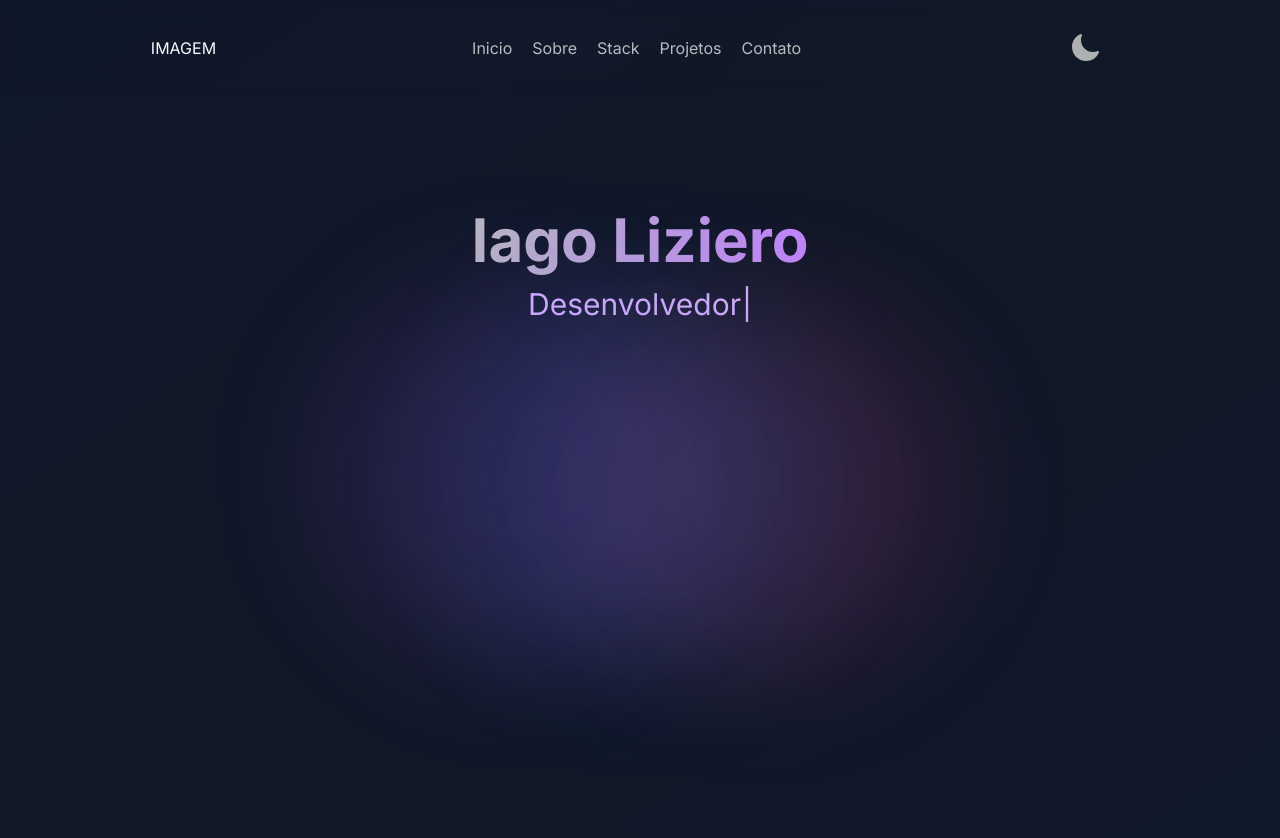
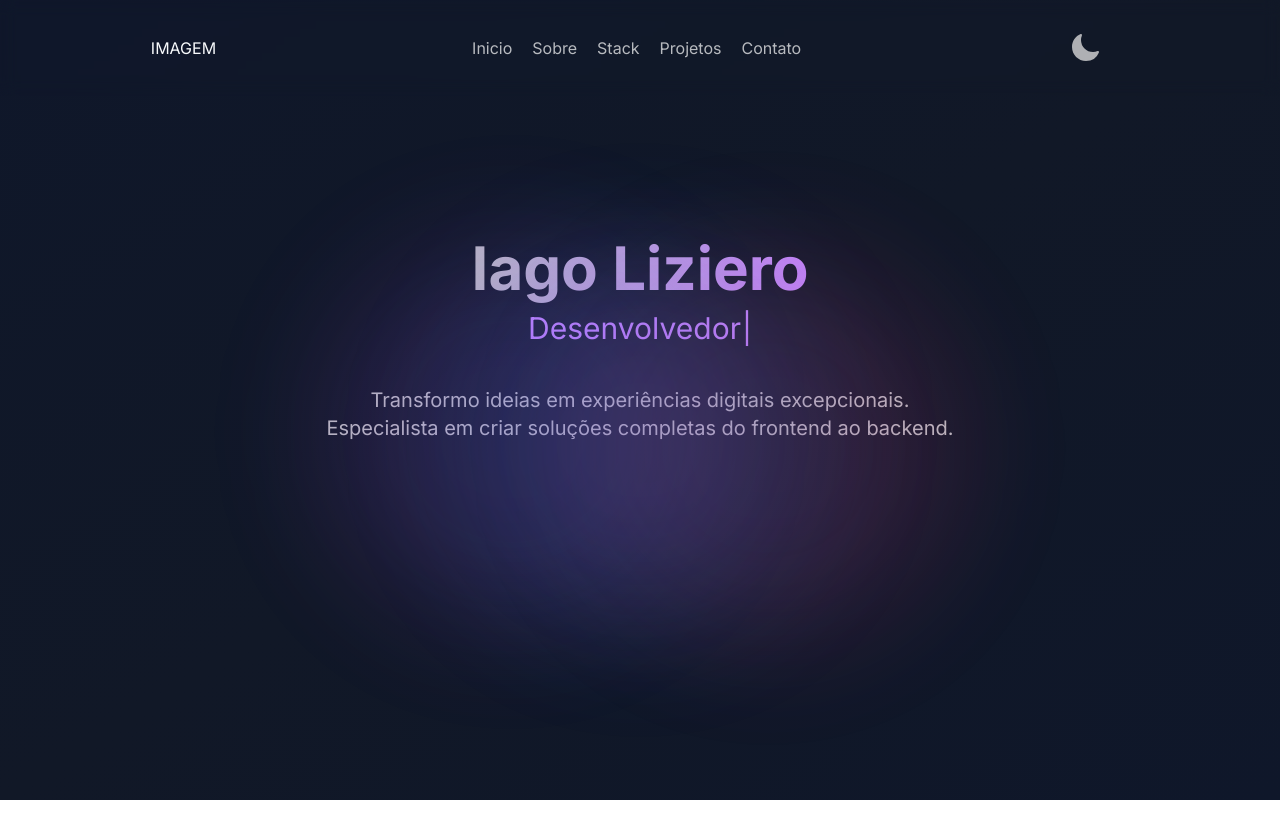
Before and after one commit to iagoliziero/my-portfolio, a React (Vite) app: page / in a window 1280 px wide. Shown: the top 838 px of the page. After the commit the page ends 800 px from the top, so only its background shows below. Built offline with nearby package versions, Linux system fonts and the light colour scheme.

Commit message:
feat: create Hero Section in App

```diff
--- a/src/App.tsx
+++ b/src/App.tsx
@@ -7,18 +7,27 @@ function App() {
   return (
     <div className="min-h-screen bg-gradient-to-br from-slate-900 via-gray-900 to-slate-900 dark:from-black dark:via-gray-900 dark:to-black transition-all duration-300 overflow-x-hidden">
       <Header />
-      <section className="relative flex items-center justify-center mt-20 h-screen">
-        <h1 className="text-5xl md:text-6xl text-slate-50 font-bold relative bottom-60 text-center bg-gradient-to-r from-white/70 to-purple-400 text-transparent bg-clip-text p-3">
-          Iago Liziero
-        </h1>
-        <div className="absolute text-center mb-[22rem] text-purple-300 text-2xl md:text-3xl ">
-          <TypeWriterEffect />
+      {/* create component here (Hero Section) */}
+      <section className="relative flex flex-col items-center justify-center h-screen gap-5 top-10">
+        <div className="flex flex-col items-center relative bottom-24">
+          <h1 className="text-5xl md:text-6xl text-slate-50 font-bold relative  text-center bg-gradient-to-r from-white/70 to-purple-400 text-transparent bg-clip-text p-3">
+            Iago Liziero
+          </h1>
+          <div className=" text-center text-purple-400 text-2xl md:text-3xl mb-10">
+            <TypeWriterEffect />
+          </div>
+
+          <p className="text-white/70 text-center text-lg md:text-xl max-w-[20rem] md:max-w-[30rem] lg:max-w-[40rem]">
+            Transformo ideias em experiências digitais excepcionais.
+            Especialista em criar soluções completas do frontend ao backend.
+          </p>
         </div>
         <div className="flex flex-col items-center justify-center">
           {" "}
           <Hero />
         </div>
       </section>
+      {/* create component here (Hero Section) */}
     </div>
   );
 }
--- a/src/components/TypeWriter.tsx
+++ b/src/components/TypeWriter.tsx
@@ -3,7 +3,7 @@ import TypeWriter from 'typewriter-effect'
 const TypeWriterEffect = () => {
     return (
         <TypeWriter options={{
-            strings: ['Desenvolvedor Full Stack', 'Criador de Soluções', 'Desenvolvedor Backend'],
+            strings: ['Desenvolvedor Full Stack', 'Criador de Soluções', 'Desenvolvedor Backend', 'Desenvolvedor Front-end'],
             autoStart: true,
             loop: true,
             cursor: '|',
--- a/tailwind.config.js
+++ b/tailwind.config.js
@@ -3,6 +3,7 @@ export default {
   content: ["./src/**/*.{js,ts,jsx,tsx}"],
   theme: {
     screens: {
+      'se': '375px',
       'md': '768px',
       'mil': '960px',
       'lg': '1024px',
```
